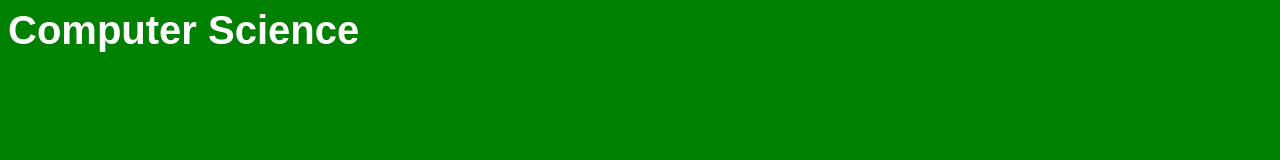
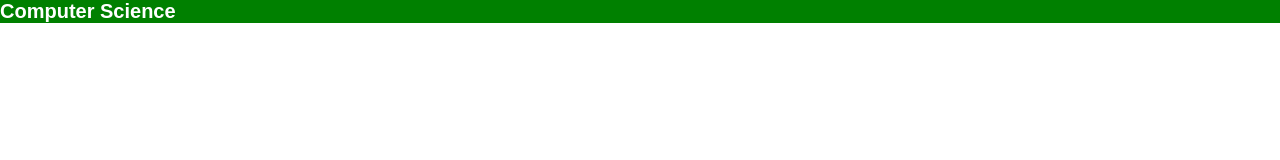
Before and after one commit to Omar-coder/omar-coder.github.io, a plain HTML site: page index.html in a window 1280 px wide. Drawn offline with Linux system fonts and the light colour scheme.

Commit message:
Update index.html

```diff
--- a/index.html
+++ b/index.html
@@ -8,6 +8,11 @@
         </body>
         <style>
             body {
+                background-color: white;
+                margin: 0;
+                padding: 0;
+            }
+            h1 {
                 background-color: green;
                 font-family: arial;
                 font-size: 20px;
```
